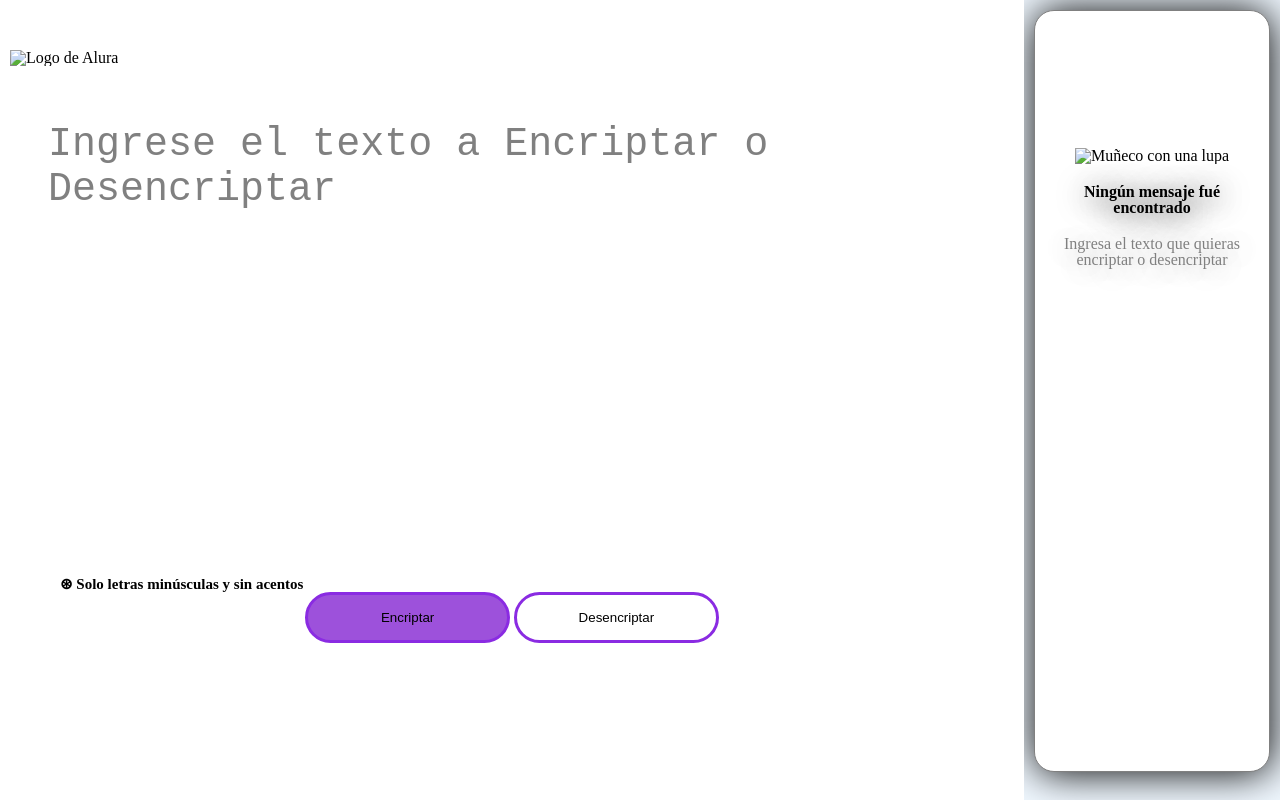
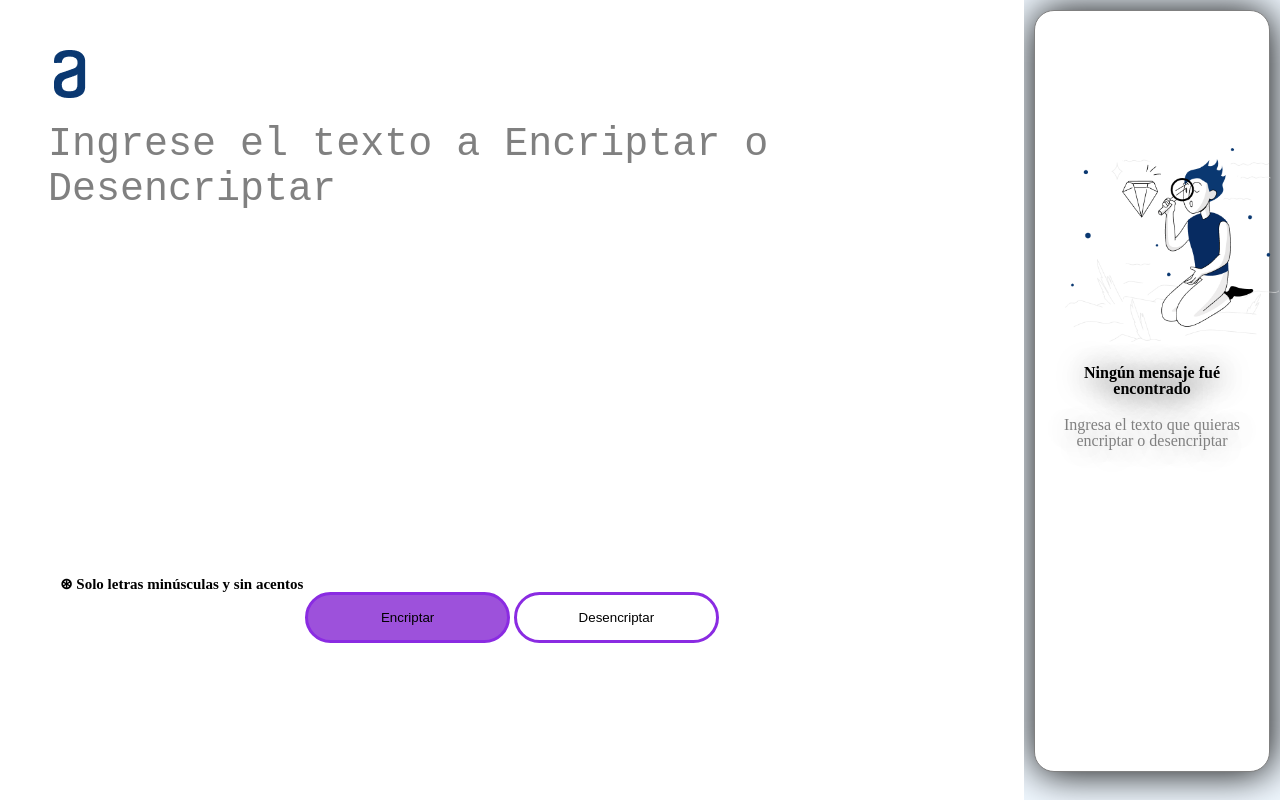
Before and after one commit to Betico1239/challenge_encriptador, a plain HTML site: page index.html in a window 1280 px wide. Drawn offline with Linux system fonts and the light colour scheme.

Commit message:
Update index.html

```diff
--- a/index.html
+++ b/index.html
@@ -6,7 +6,7 @@
 
     <link rel="stylesheet" href="reset.css">
     <link rel="stylesheet" href="style.css">
-    <link rel="shortcut icon" href="2572673.png" alt="Icono del contacto">
+    <link rel="shortcut icon" href="imagenes/572673.png" alt="Icono del contacto">
     <title>Encriptador/Desencriptador</title>
 </head>
 <body onload="cambiarColor();">
@@ -21,7 +21,7 @@
     <main>
         <div class = "main">
             <h1>
-                <img src="Logo.png" alt="Logo de Alura" class="logoAlura">
+                <img src="imagenes/Logo.png" alt="Logo de Alura" class="logoAlura">
             </h1>
 
             <textarea class="area" cols="20" rows="10" placeholder="Ingrese el texto a Encriptar o Desencriptar" id="areaTexto"></textarea>
@@ -41,7 +41,7 @@
     <aside>
         <div class = "campoTexto">
             <textarea class="mensaje" id="area1" cols="20" rows="10" readonly hidden></textarea>
-            <img src="Muñeco.png" alt="Muñeco con una lupa" class="imagenMuneco" id="imagenMuneco">
+            <img src="imagenes/Muñeco.png" alt="Muñeco con una lupa" class="imagenMuneco" id="imagenMuneco">
             <h2 id="textAside">Ningún mensaje fué encontrado</h2>
             <p id="pAside">Ingresa el texto que quieras encriptar o desencriptar</p>
             <button class="copiarTexto"  id="copyButton" hidden onclick="copiarTexto();">
```
